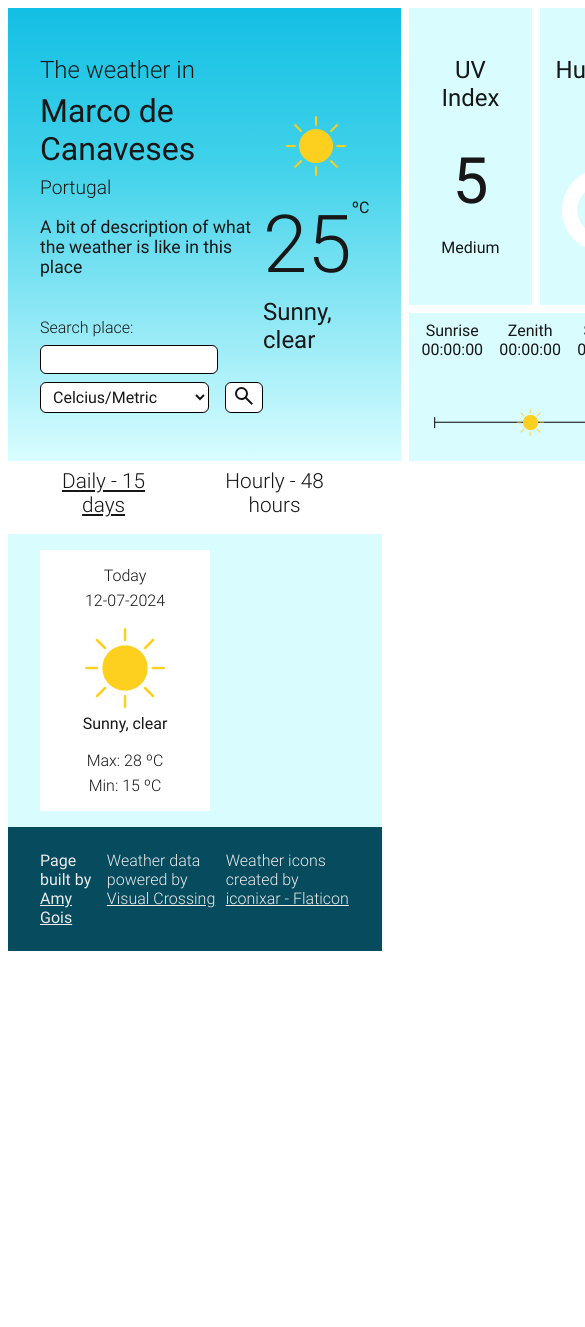
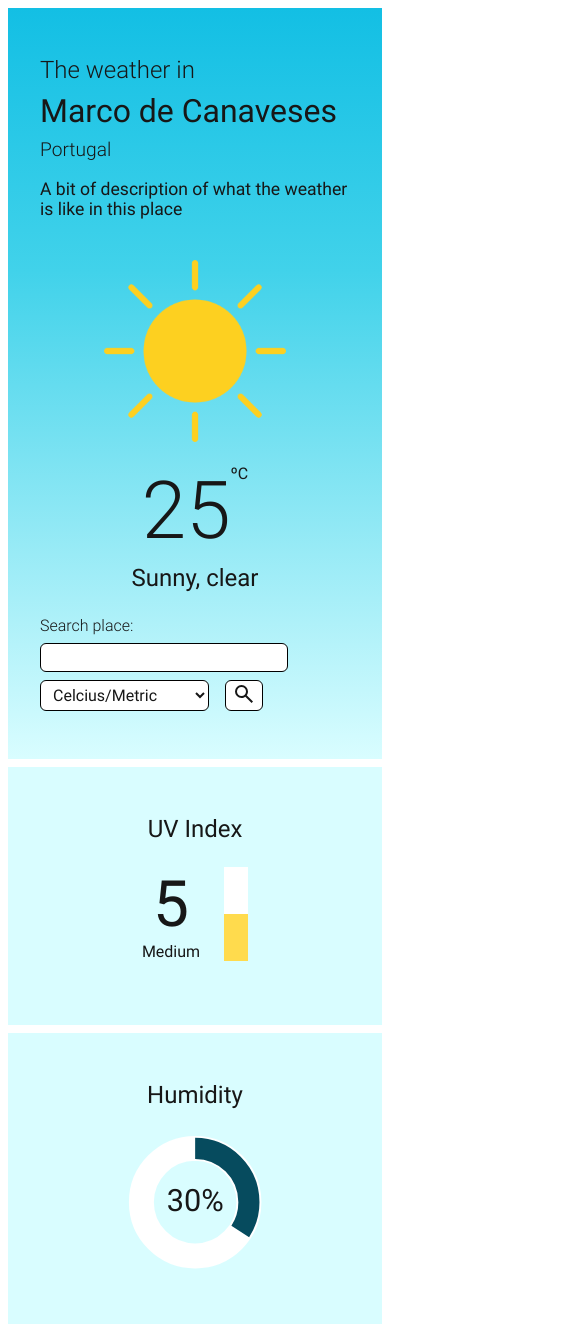
Before and after one commit to AmyGois/weather-forecast, a website with bundled scripts: page index.html in a window 390 px wide. Shown: the top 1327 px of the page, 585 px wide, since content can reach past the window. Before the commit the page ends 959 px from the top, so only its background shows below. Built offline with nearby package versions, Linux system fonts and the light colour scheme; no server answers.

Commit message:
Adjust stlyes & create mobile layout

```diff
--- a/index.html
+++ b/index.html
@@ -47,9 +47,11 @@
           <div class="details-info">
             <div class="details-info-uvindex">
               <h2>UV Index</h2>
-              <div class="uvindex-grid">
-                <span class="uvindex-number">5</span>
-                <span class="uvindex-level">Medium</span>
+              <div class="uvindex-contents">
+                <div class="uvindex-values">
+                  <span class="uvindex-number">5</span>
+                  <span class="uvindex-level">Medium</span>
+                </div>
                 <div class="uvindex-chart">
                   <div class="uvindex-chart-value"></div>
                 </div>
--- a/styles.css
+++ b/styles.css
@@ -263,20 +263,23 @@ h1 > span {
 .details-info h2 {
   font-weight: 400;
   text-align: center;
+  margin-bottom: 24px;
 }
 
 /* - UV index box */
-.uvindex-grid {
-  display: grid;
-  grid-template-columns: 3fr 1fr;
-  grid-template-rows: 2fr 1fr;
+.uvindex-contents {
+  display: flex;
   width: 100%;
   padding: 0 16px;
+  gap: 24px;
+  justify-content: center;
+  margin-bottom: 16px;
 }
 
-.uvindex-grid > span {
-  grid-column: 1 / 2;
-  text-align: center;
+.uvindex-values {
+  display: flex;
+  flex-direction: column;
+  align-items: center;
 }
 
 .uvindex-number {
@@ -285,15 +288,12 @@ h1 > span {
 }
 
 .uvindex-level {
-  display: flex;
-  align-items: end;
-  justify-content: center;
   font-weight: 400;
 }
 
 .uvindex-chart {
-  grid-column: 2 / 3;
-  grid-row: 1 / 3;
+  height: 100%;
+  width: 24px;
   display: flex;
   align-items: end;
   background-color: var(--background-colour-main);
@@ -314,7 +314,7 @@ h1 > span {
 
 /* - Circular percentage charts */
 .info-chart {
-  width: clamp(60%, calc(150px - 3vw), 90%);
+  width: clamp(60%, calc(150px - 3vw), 80%);
 }
 
 .circular-chart {
@@ -353,6 +353,7 @@ h1 > span {
   flex: 1 1 0;
   background-color: var(--background-colour-day);
   display: flex;
+  padding: 12px 0;
 }
 
 body.night .details-astronomy {
@@ -566,3 +567,49 @@ footer a {
 .footer-author {
   font-weight: 400;
 }
+
+/* Medium screen size sytles */
+@media (max-width: 980px) {
+  .conditions-section {
+    flex-direction: column;
+  }
+
+  footer {
+    flex-direction: column;
+    align-items: center;
+  }
+}
+
+/* Small screen size styles */
+@media (max-width: 600px) {
+  .current-subsection {
+    display: flex;
+    flex-direction: column;
+    gap: 24px;
+  }
+
+  .chooselocation-form {
+    order: 1;
+  }
+
+  .details-info {
+    flex-direction: column;
+  }
+
+  .info-chart {
+    width: calc(150px - 3vw);
+  }
+
+  .details-astronomy {
+    flex-direction: column;
+    gap: 48px;
+  }
+
+  .sun-chart {
+    gap: 24px;
+  }
+
+  .moon-chart-icon {
+    width: calc(100px - 3vw);
+  }
+}
```
